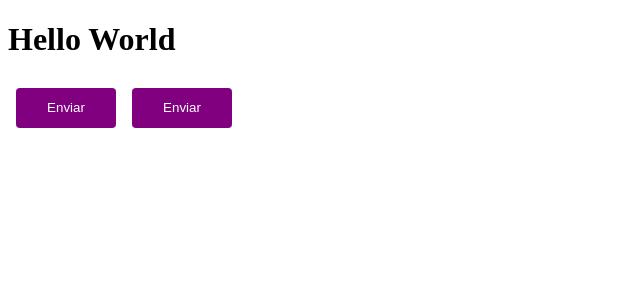
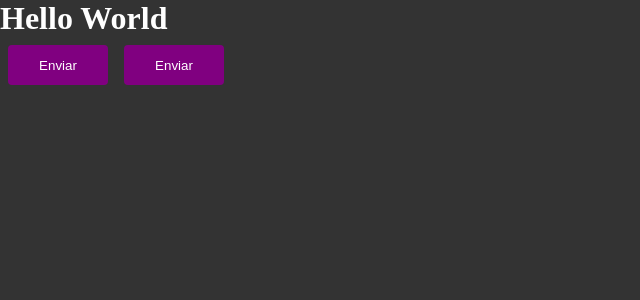
Before and after one commit to AndersonNascimentoAFSN/02-ignite-timer, a React (Vite) app: page / in a window 1280 px wide. Shown: the top 300 px of the page, without its empty margins (0-640 px from the left). Built offline with nearby package versions, Linux system fonts and the light colour scheme.

Commit message:
add style global for  styled-components

```diff
--- a/src/App.tsx
+++ b/src/App.tsx
@@ -1,5 +1,6 @@
 import { ThemeProvider } from "styled-components";
 import { Button } from "./components/Button";
+import { GlobalStyle } from "./styles/global";
 import { defaultTheme } from "./styles/themes/default";
 
 export function App() {
@@ -8,6 +9,8 @@
       <h1>Hello World</h1>
       <Button variant="primary" />
       <Button variant="danger" />
+
+      <GlobalStyle />
     </ThemeProvider>
   );
 }
--- /dev/null
+++ b/src/styles/global.ts
@@ -0,0 +1,14 @@
+import { createGlobalStyle } from 'styled-components';
+
+export const GlobalStyle = createGlobalStyle`
+ * {
+    margin: 0;
+    padding: 0;
+    box-sizing: border-box;
+  }
+
+  body {
+    background: #333;
+    color: #ffff;
+  }
+`;
```
